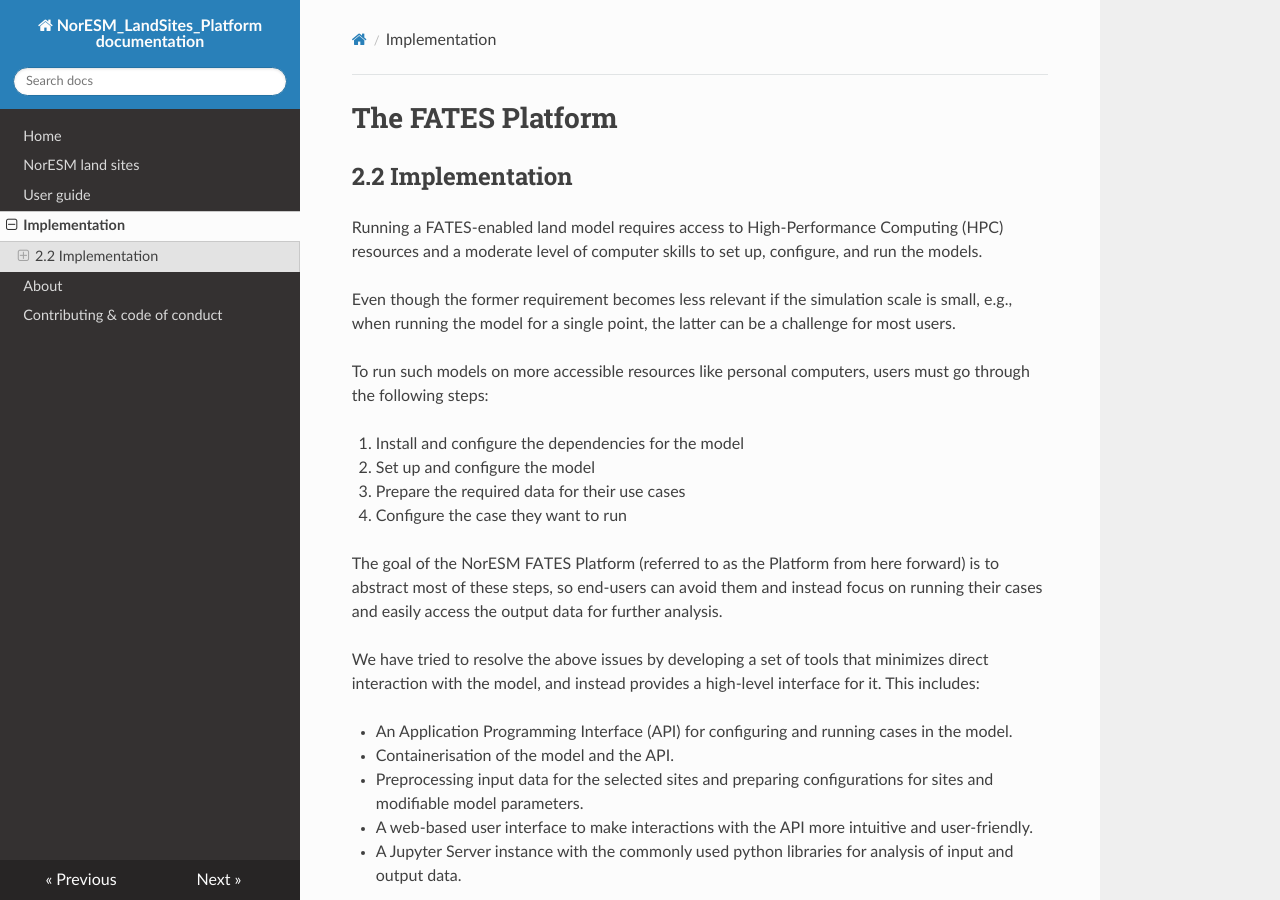
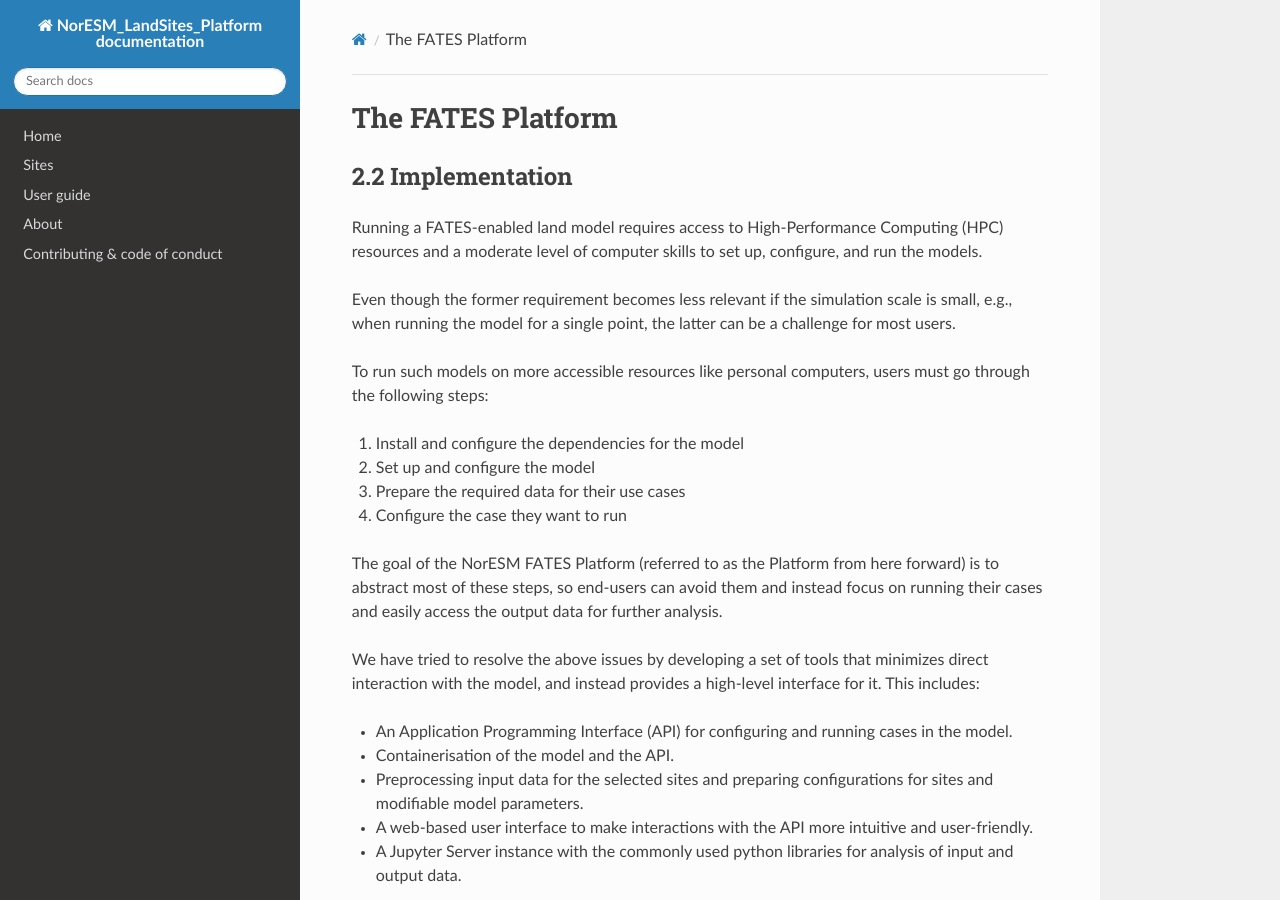
Before and after one commit to NorESMhub/noresm-land-sites-platform, an MkDocs documentation site: the page built from docs/implementation.md, in a window 1280 px wide and 900 px high. Built offline with MkDocs 1.6.1, drawn with Linux system fonts in a browser that asks for light colours; nearby versions of some CDN libraries.

Commit message:
Update mkdocs.yml
remove implementation page. Most of the info has been moved to the index.md file instead.

```diff
--- a/mkdocs.yml
+++ b/mkdocs.yml
@@ -2,9 +2,8 @@
 site_url: https://noresmhub.github.io/NorESM_LandSites_Platform/
 nav:
   - Home: index.md
-  - NorESM land sites: land-sites.md
+  - Sites: land-sites.md
   - User guide: user_guide.md
-  - Implementation: implementation.md
   - About: about.md
   - Contributing & code of conduct: contributing.md
 extra_css:
```
